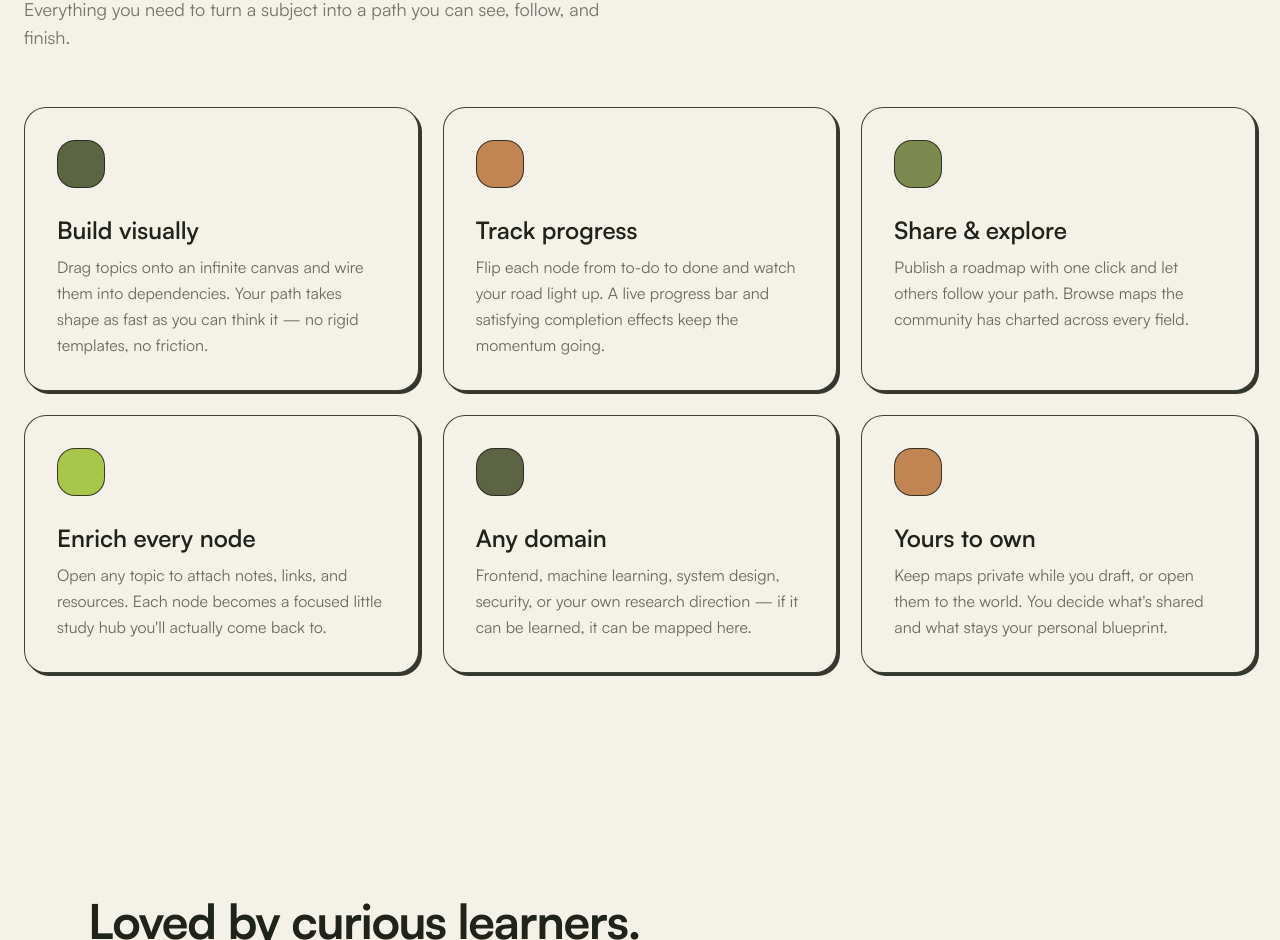
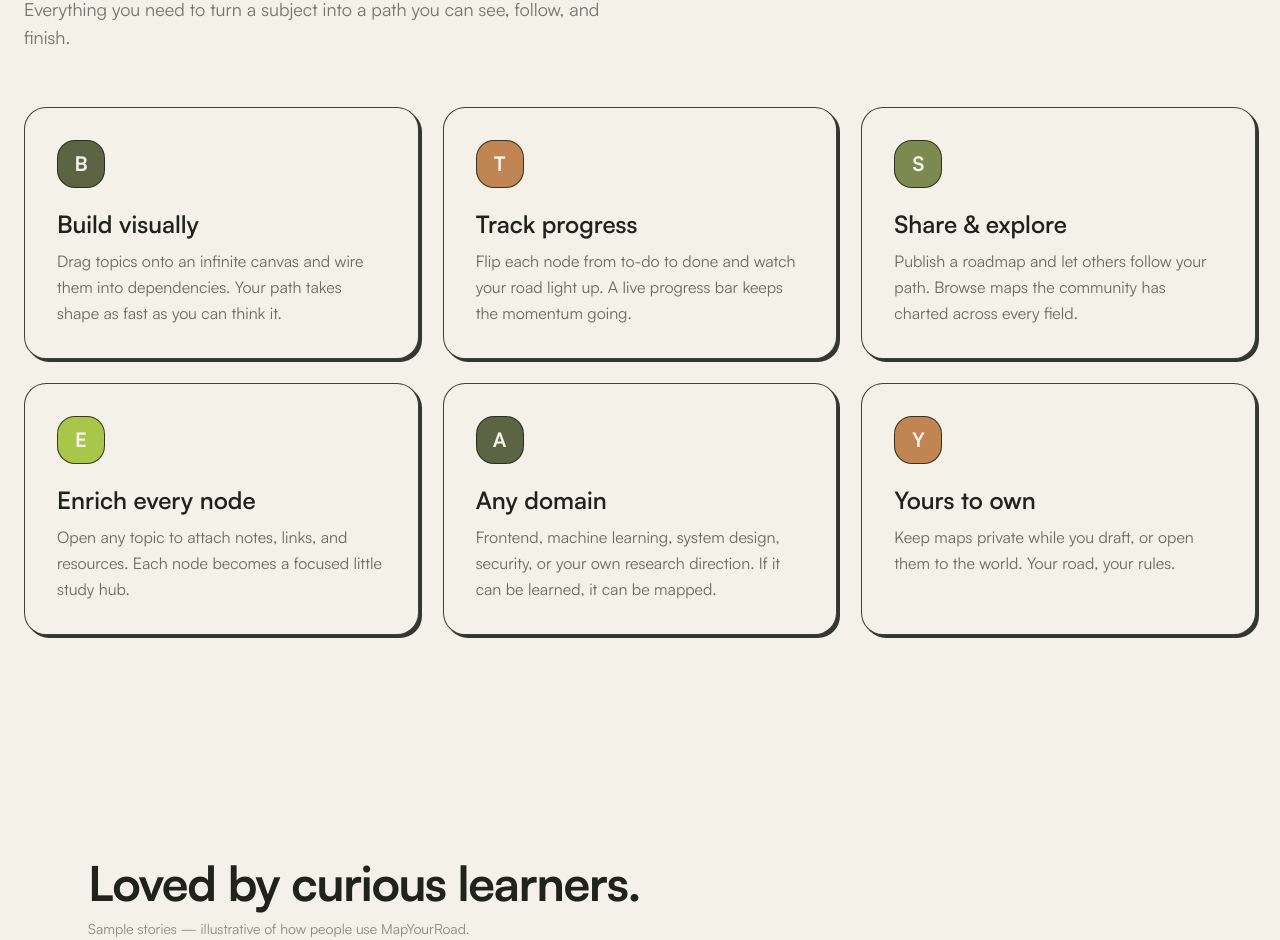
Before and after one commit to sreyashp07/MapYourRoad, a Next.js app: page / in a window 1280 px wide. Shown: the part 1014-1954 px from the top of the page. Built offline with nearby package versions, Linux system fonts and the light colour scheme.

Commit message:
fix(landing): restore colored initial badges on feature tiles

```diff
--- a/src/components/landing/features.tsx
+++ b/src/components/landing/features.tsx
@@ -10,33 +10,39 @@ gsap.registerPlugin(ScrollTrigger);
 const FEATURES = [
   {
     title: "Build visually",
-    body: "Drag topics onto an infinite canvas and wire them into dependencies. Your path takes shape as fast as you can think it — no rigid templates, no friction.",
+    body: "Drag topics onto an infinite canvas and wire them into dependencies. Your path takes shape as fast as you can think it.",
     c: "#5c6444",
+    letter: "B",
   },
   {
     title: "Track progress",
-    body: "Flip each node from to-do to done and watch your road light up. A live progress bar and satisfying completion effects keep the momentum going.",
+    body: "Flip each node from to-do to done and watch your road light up. A live progress bar keeps the momentum going.",
     c: "#c08552",
+    letter: "T",
   },
   {
     title: "Share & explore",
-    body: "Publish a roadmap with one click and let others follow your path. Browse maps the community has charted across every field.",
+    body: "Publish a roadmap and let others follow your path. Browse maps the community has charted across every field.",
     c: "#7d8a4f",
+    letter: "S",
   },
   {
     title: "Enrich every node",
-    body: "Open any topic to attach notes, links, and resources. Each node becomes a focused little study hub you'll actually come back to.",
+    body: "Open any topic to attach notes, links, and resources. Each node becomes a focused little study hub.",
     c: "#a8c64a",
+    letter: "E",
   },
   {
     title: "Any domain",
-    body: "Frontend, machine learning, system design, security, or your own research direction — if it can be learned, it can be mapped here.",
+    body: "Frontend, machine learning, system design, security, or your own research direction. If it can be learned, it can be mapped.",
     c: "#5c6444",
+    letter: "A",
   },
   {
     title: "Yours to own",
-    body: "Keep maps private while you draft, or open them to the world. You decide what's shared and what stays your personal blueprint.",
+    body: "Keep maps private while you draft, or open them to the world. Your road, your rules.",
     c: "#c08552",
+    letter: "Y",
   },
 ];
 
@@ -71,10 +77,10 @@ export function Features() {
   return (
     <section ref={root} className="px-4 py-28 sm:px-6">
       <div className="mx-auto max-w-7xl">
-        <h2 className="features-heading font-display text-ink max-w-2xl text-4xl font-bold tracking-tight sm:text-5xl">
+        <h2 className="features-heading max-w-2xl font-display text-4xl font-bold tracking-tight text-ink sm:text-5xl">
           A calmer way to learn anything.
         </h2>
-        <p className="text-ink/60 mt-4 max-w-xl text-lg">
+        <p className="mt-4 max-w-xl text-lg text-ink/60">
           Everything you need to turn a subject into a path you can see, follow,
           and finish.
         </p>
@@ -82,16 +88,18 @@ export function Features() {
           {FEATURES.map((f) => (
             <div
               key={f.title}
-              className="feature-card sb-border sb-shadow bg-cream cursor-default rounded-3xl p-8 opacity-100 transition-all duration-300 ease-out hover:-translate-y-2 hover:scale-[1.03] hover:shadow-[7px_7px_0_0_rgba(32,35,26,0.9)]"
+              className="feature-card sb-border sb-shadow cursor-default rounded-3xl bg-cream p-8 opacity-100 transition-all duration-300 ease-out hover:-translate-y-2 hover:scale-[1.03] hover:shadow-[7px_7px_0_0_rgba(32,35,26,0.9)]"
             >
               <span
-                className="sb-border inline-block h-12 w-12 rounded-2xl"
+                className="sb-border flex h-12 w-12 items-center justify-center rounded-2xl font-display text-xl font-bold text-cream"
                 style={{ backgroundColor: f.c }}
-              />
-              <h3 className="font-display text-ink mt-5 text-2xl font-semibold">
+              >
+                {f.letter}
+              </span>
+              <h3 className="mt-5 font-display text-2xl font-semibold text-ink">
                 {f.title}
               </h3>
-              <p className="text-ink/65 mt-2 leading-relaxed">{f.body}</p>
+              <p className="mt-2 leading-relaxed text-ink/65">{f.body}</p>
             </div>
           ))}
         </div>
```
